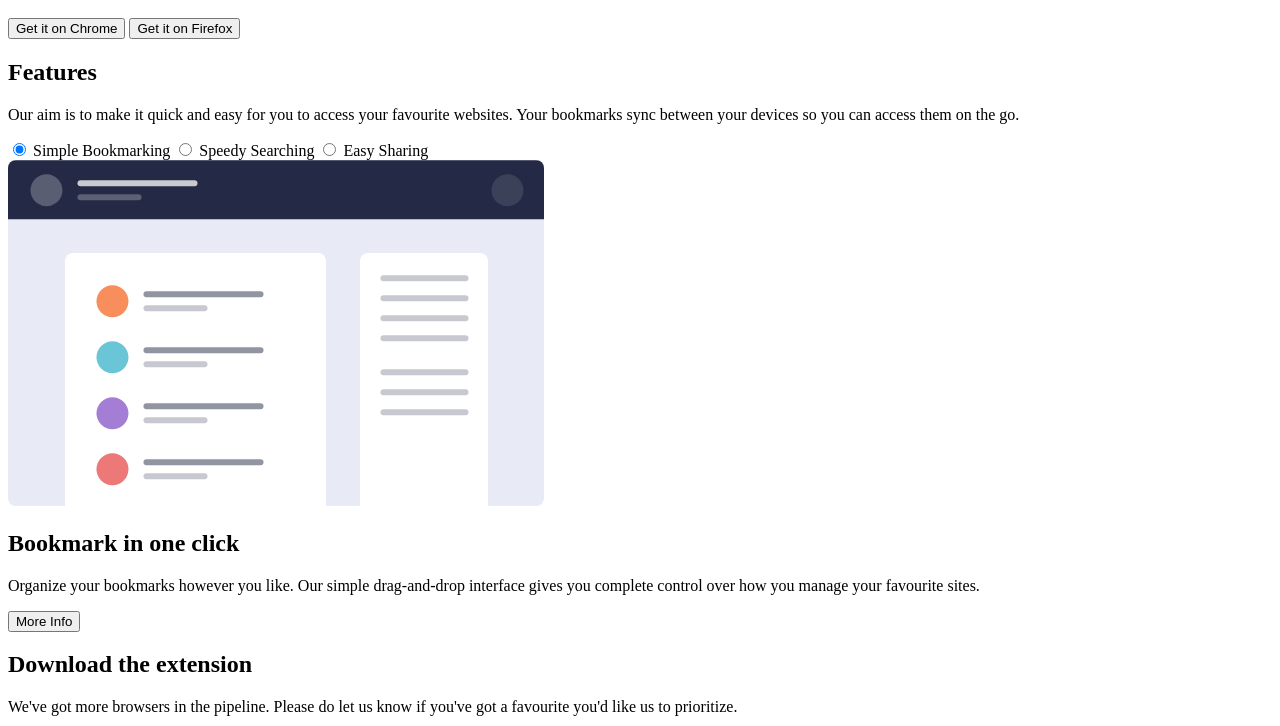
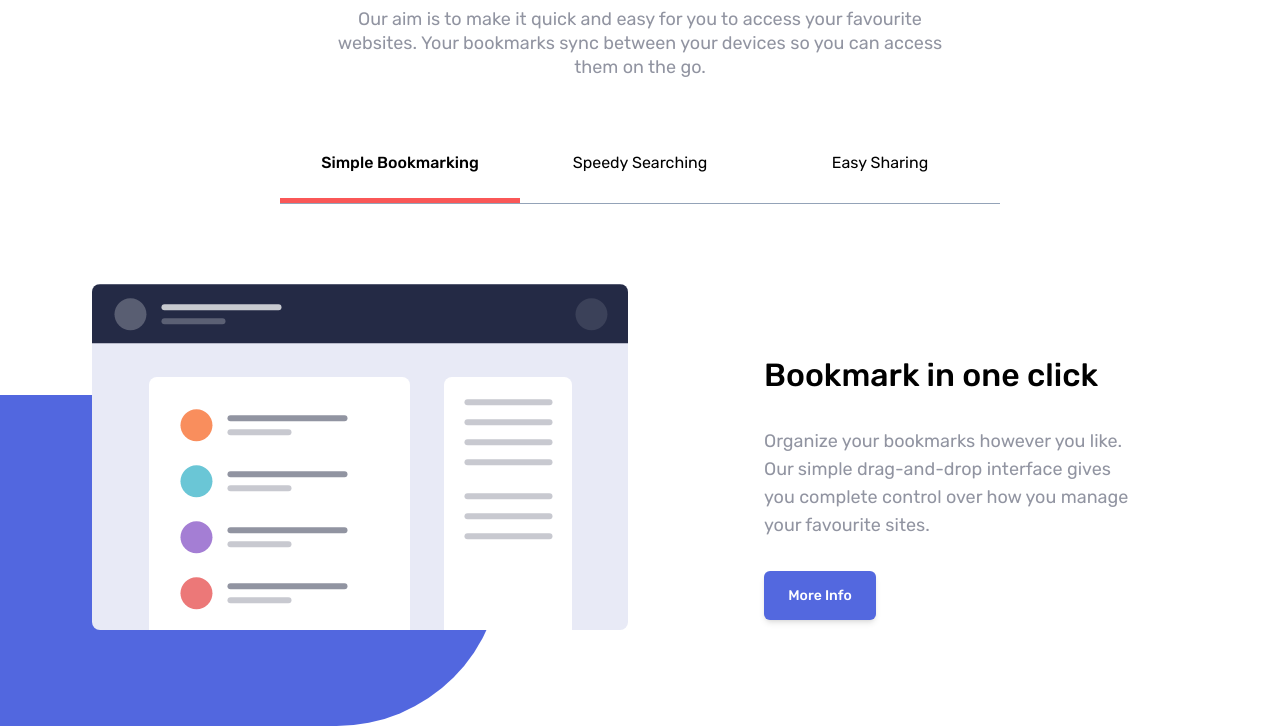
Before and after one commit to DorottyaB/bookmark-landing-page, a website: page index.html in a window 1280 px wide. Shown: the part 812-1538 px from the top of the page. Drawn offline with Linux system fonts and the light colour scheme; the site is published under a folder, as on GitHub Pages, so addresses that start at the root find nothing.

Commit message:
fix path to stylesheet

```diff
--- a/index.html
+++ b/index.html
@@ -10,7 +10,7 @@
       href="https://fonts.googleapis.com/css2?family=Rubik:wght@400;500&display=swap"
       rel="stylesheet"
     />
-    <link href="/dist/output.css" rel="stylesheet" />
+    <link href="./dist/output.css" rel="stylesheet" />
     <title>Bookmark landing page</title>
   </head>
   <body class="min-h-screen">
```
